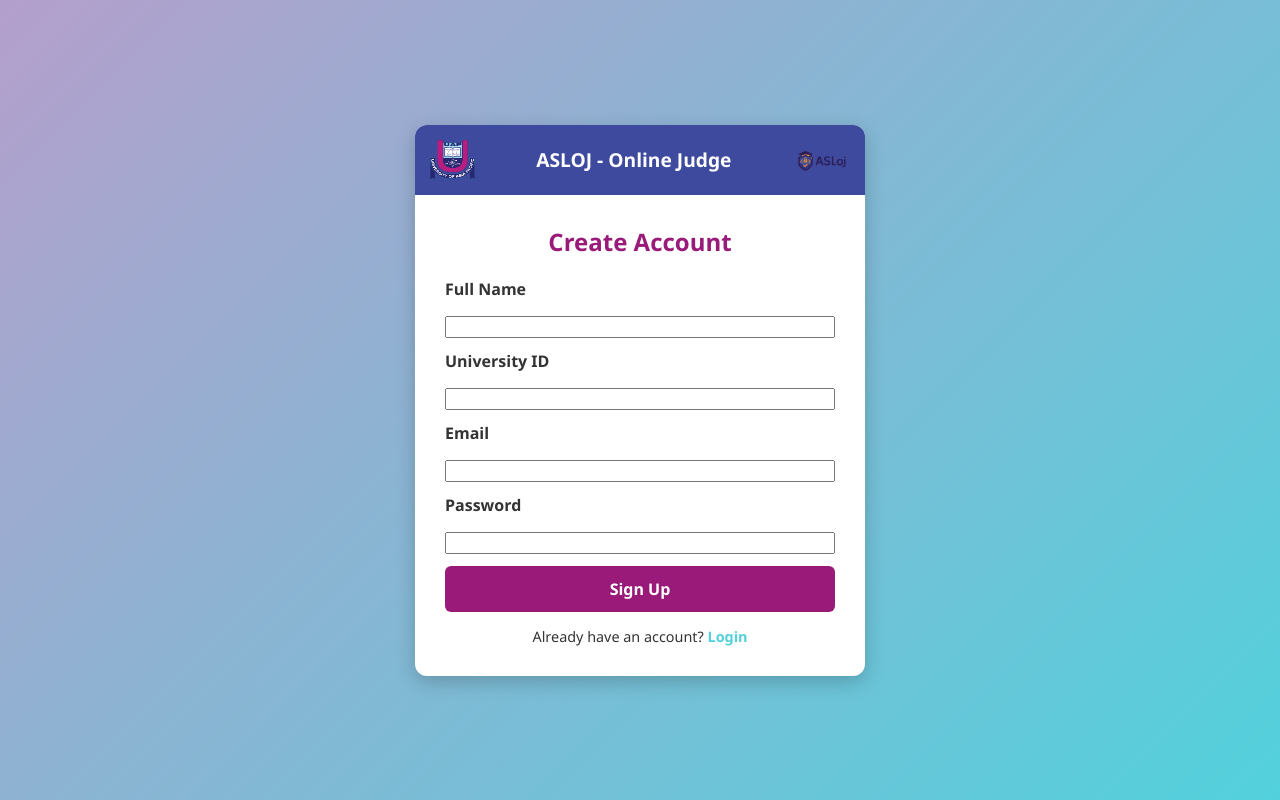
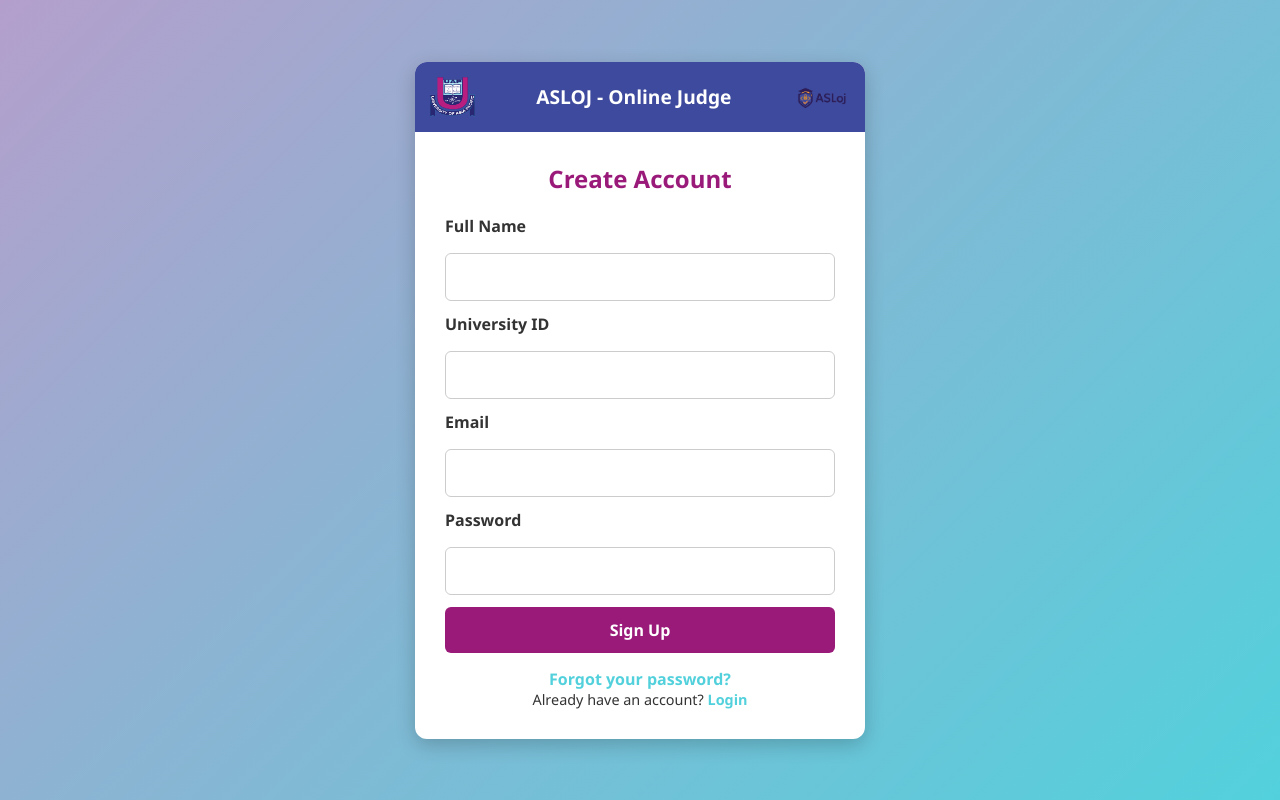
Before and after one commit to lubabahasan/ASLoj, a Django app: page /signup/ in a window 1280 px wide. Run offline with Django 5.2, Linux system fonts and the light colour scheme.

Commit message:
v - 0.1.1 - Asif
Added forget password option

```diff
--- a/asloj/forms.py
+++ b/asloj/forms.py
@@ -1,5 +1,5 @@
 from django import forms
-from django.contrib.auth.forms import AuthenticationForm
+from django.contrib.auth.forms import AuthenticationForm, PasswordResetForm
 from .models import User
 
 
@@ -28,3 +28,12 @@
         if not username.endswith("@uap-bd.edu"):
             raise forms.ValidationError("Invalid email address")
         return username
+
+class CustomPasswordResetForm(PasswordResetForm):
+    email = forms.EmailField(label="Email", max_length=254)
+
+    def clean_email(self):
+        email = self.cleaned_data.get('email')
+        if not User.objects.filter(email=email, is_active=True).exists():
+            raise forms.ValidationError("Invalid email address")
+        return email
--- a/asloj/urls.py
+++ b/asloj/urls.py
@@ -1,9 +1,62 @@
-from django.urls import path
+from django.urls import path, reverse_lazy
 from . import views
+from django.contrib.auth import views as auth_views
+from .forms import CustomPasswordResetForm
 
 urlpatterns = [
     path("", views.login_view, name="login"),
     path("signup/", views.signup_view, name="signup"),
     path("logout/", views.logout_view, name="logout"),
     path("home/", views.home_view, name="home"),
+
+
+    path('password-reset/', auth_views.PasswordResetView.as_view(
+        form_class=CustomPasswordResetForm,
+        template_name='password_generic.html',
+        extra_context={
+            'title': 'Reset Password',
+            'heading': 'Reset Your Password',
+            'message': 'Enter your email to receive password reset instructions.',
+            'button_text': 'Send Reset Email',
+            'show_form': True,
+            'extra_link_url': reverse_lazy('login'),
+            'extra_link_text': 'Return to Login',
+        }
+    ), name='password_reset'),
+
+    path('password-reset/done/', auth_views.PasswordResetDoneView.as_view(
+        template_name='password_generic.html',
+        extra_context={
+            'title': 'Email Sent',
+            'heading': 'Check Your Inbox',
+            'message': 'We’ve emailed instructions to reset your password.',
+            'show_form': False,
+            'extra_link_url': reverse_lazy('login'),
+            'extra_link_text': 'Return to Login',
+        }
+    ), name='password_reset_done'),
+
+    path('reset/<uidb64>/<token>/', auth_views.PasswordResetConfirmView.as_view(
+        template_name='password_generic.html',
+        success_url=reverse_lazy('password_reset_complete'),
+        extra_context={
+            'title': 'Enter New Password',
+            'heading': 'Set a New Password',
+            'message': '',
+            'button_text': 'Change Password',
+            'show_form': True,
+        }
+    ), name='password_reset_confirm'),
+
+    path('reset/done/', auth_views.PasswordResetCompleteView.as_view(
+        template_name='password_generic.html',
+        extra_context={
+            'title': 'Password Reset Complete',
+            'heading': 'Password Successfully Changed!',
+            'message': 'You may now log in with your new password.',
+            'show_form': False,
+            'extra_link_url': reverse_lazy('login'),
+            'extra_link_text': 'Login Now',
+        }
+    ), name='password_reset_complete'),
 ]
--- a/static/css/auth_base.css
+++ b/static/css/auth_base.css
@@ -1,5 +1,4 @@
-
-/* ===== Global Reset ===== */
+/* ===== Global ===== */
 * {
     margin: 0;
     padding: 0;
@@ -99,6 +98,31 @@
     margin-bottom: 4px;
     display: block;
     transition: color 0.3s ease;
+}
+
+/* ===== Input Fields ===== */
+.auth-form input,
+.auth-form .form-input {
+    width: 100%;
+    padding: 12px 14px;
+    border: 1px solid #ccc;
+    border-radius: 6px;
+    font-size: 1rem;
+    outline: none;
+    transition: border-color 0.3s ease, box-shadow 0.3s ease;
+}
+
+.auth-form input:focus,
+.auth-form .form-input:focus {
+    border-color: #9A1A7A;
+    box-shadow: 0 0 5px rgba(154, 26, 122, 0.3);
+}
+
+/* When invalid */
+.auth-form input.is-invalid{
+    border-color: #e74c3c;
+    background: #fdf2f2;
+    animation: shake 0.3s ease-in-out;
 }
 
 /* ===== Error Messages ===== */
@@ -210,4 +234,5 @@
         padding: 12px;
         font-size: 0.95rem;
     }
+
 }
--- a/templates/signup.html
+++ b/templates/signup.html
@@ -6,47 +6,58 @@
 <div class="auth-box">
     <h2 class="auth-title">Create Account</h2>
 
-    <form method="POST" class="auth-form">
-        {% csrf_token %}
-
+    <!-- Non-field errors (like unique constraints) -->
     {% if form.non_field_errors %}
-            <div class="error-msg">
+        <div class="error-box">
             {% for error in form.non_field_errors %}
-                    <p>{{ error }}</p>
+                <p class="error-msg">{{ error }}</p>
             {% endfor %}
         </div>
     {% endif %}
 
+    <form method="POST" class="auth-form">
+        {% csrf_token %}
+
         <!-- Full Name -->
         <label for="id_full_name">Full Name</label>
         {{ form.full_name }}
+        {% if form.full_name.errors %}
             {% for error in form.full_name.errors %}
                 <p class="error-msg">{{ error }}</p>
             {% endfor %}
+        {% endif %}
 
         <!-- University ID -->
         <label for="id_university_id">University ID</label>
         {{ form.university_id }}
+        {% if form.university_id.errors %}
             {% for error in form.university_id.errors %}
                 <p class="error-msg">{{ error }}</p>
             {% endfor %}
+        {% endif %}
 
         <!-- Email -->
         <label for="id_email">Email</label>
         {{ form.email }}
+        {% if form.email.errors %}
             {% for error in form.email.errors %}
                 <p class="error-msg">{{ error }}</p>
             {% endfor %}
+        {% endif %}
 
         <!-- Password -->
         <label for="id_password">Password</label>
         {{ form.password }}
+        {% if form.password.errors %}
             {% for error in form.password.errors %}
                 <p class="error-msg">{{ error }}</p>
             {% endfor %}
+        {% endif %}
 
         <button type="submit" class="auth-btn">Sign Up</button>
     </form>
+
+    <p><a href="{% url 'password_reset' %}" class="auth-link">Forgot your password?</a></p>
 
     <p class="auth-text">Already have an account?
         <a href="{% url 'login' %}" class="auth-link">Login</a>
```
Also changed, not shown: mysite/settings.py (+12 -1 lines), templates/base.html (+5 -55 lines), templates/login.html (+12 -6 lines), templates/password_generic.html (added, +33 -0 lines). Lines whose indentation alone changed are shown as unchanged.
